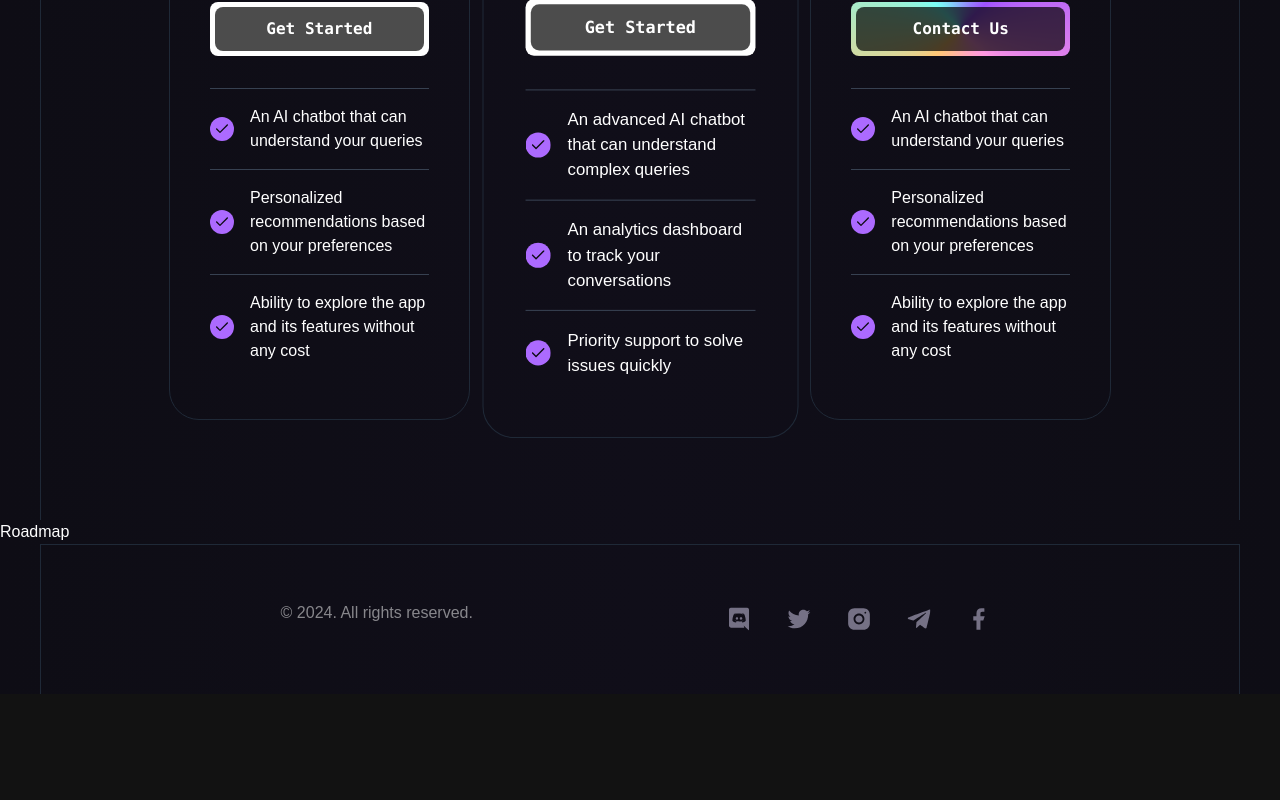
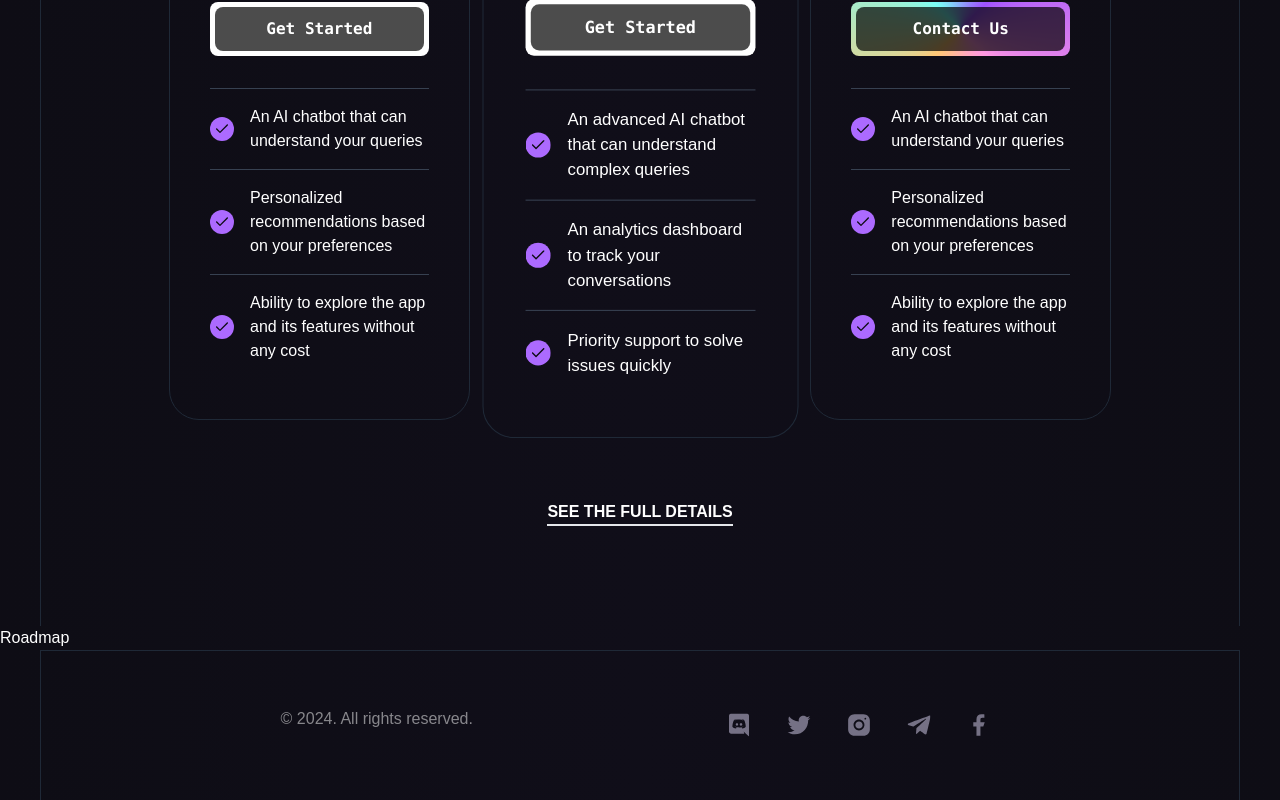
Before and after one commit to saba-ramezani/AI-Chat-App, a React (Vite) app: page / in a window 1280 px wide. Shown: the part 6361-7161 px from the top of the page. Before the commit the page ends 7055 px from the top, so only its background shows below. Built offline with nearby package versions, Linux system fonts and the light colour scheme.

Commit message:
added see the full details link to pricing section

```diff
--- a/src/components/Pricing.jsx
+++ b/src/components/Pricing.jsx
@@ -66,6 +66,7 @@ const Pricing = () => {
           <PricingCard key={index} {...item} />
         ))}
       </div>
+      <a className='mt-20 capitalize font-bold border-b-2 cursor-pointer hover:text-purple-300 transition-all' href="">SEE THE FULL DETAILS</a>
     </section>
   )
 }
```
